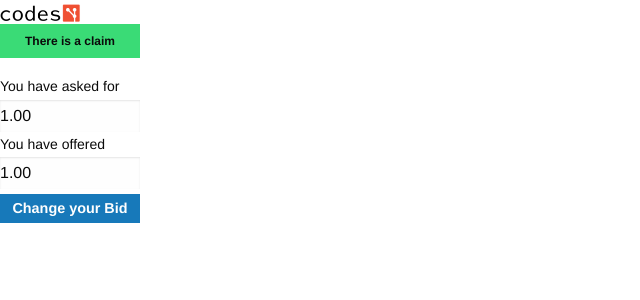
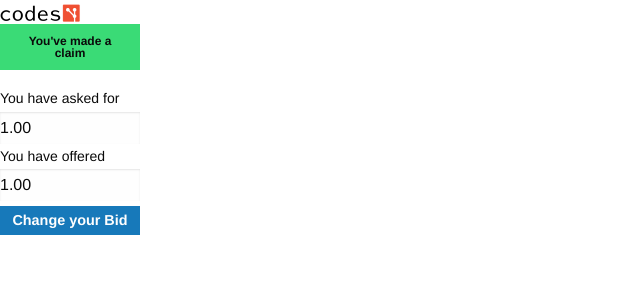
Before and after one commit to codesy/codesy, a Django app: template api/templates/bid.html in a window 1280 px wide. Shown: the top 300 px of the page, without its empty margins (0-640 px from the left). Run offline with Django 3.2, Linux system fonts and the light colour scheme; a user stored in the database is signed in; tables that the repository leaves empty hold one stand-in row (values such as "Sample post"); the template is opened without the code that fills it: values that come from a table or form of the project are taken from there, most other values are stand-ins (such as "Sample title", 1, 10 or a date in 2020); parts of the project's set-up code (start-up, migrations or seed data) failed here and were passed over; some libraries are stand-ins or nearby versions.

Commit message:
fix if to get user right
move csrf to be included in all forms

add input to crsf token selector

```diff
--- a/api/templates/includes/claim_form.html
+++ b/api/templates/includes/claim_form.html
@@ -1,11 +1,11 @@
-{% with YOU="Your claim" SOMEONE="There is a claim" %}
+{% with YOU="You've made a claim" SOMEONE="There is a claim" %}
 
 {% if claim %}
    <div>
       <a class="small button success expanded"
          target="_blank"
          href="//{{current_site.domain}}{% url 'custom-urls:claim-status' pk=claim.pk %}">
-         {% if claim.user != request.user %}{{YOU}}{% else %}{{SOMEONE}}{% endif %}
+         {% if claim.user != request.user %}{{SOMEONE}}{% else %}{{YOU}}{% endif %}
          <i class='fi-fast-forward'></i>
       </a>
    </div>
@@ -15,7 +15,7 @@
             class="ajaxSubmit"
             action="//{{current_site.domain}}{% url 'claim-list' %}"
             data-method="POST" >
-         {% csrf_token %}
+            {% csrf_token %}
             <input name="issue" type="hidden" value="{{ bid.issue.id }}" />
                <input
                   id="evidence"
--- a/codesy/templates/includes/stripe_form.html
+++ b/codesy/templates/includes/stripe_form.html
@@ -13,8 +13,8 @@
    {% else %}
       <h3>3. Connect payments.</h3>
       <form role="form" class="form-horizontal">
-         {% csrf_token %}
    {% endif %}
+        {% csrf_token %}
         <div class="form-group">
           <label for="cc-number">Card Number</label>
           <input type="text" class="form-control" id="cc-number" autocomplete="off" value="4111111111111111" maxlength="16" />
--- a/static/js/home-app.js
+++ b/static/js/home-app.js
@@ -60,7 +60,7 @@ $(window).load(function () {
       cvc: $('#cvc').val()
     };
 
-    handleResponse = new stripeResponse($('form [name="csrfmiddlewaretoken"]').val())
+    handleResponse = new stripeResponse($('form input[name="csrfmiddlewaretoken"]').val())
 
     // Create credit card
     Stripe.card.createToken(payload, handleResponse);
```
